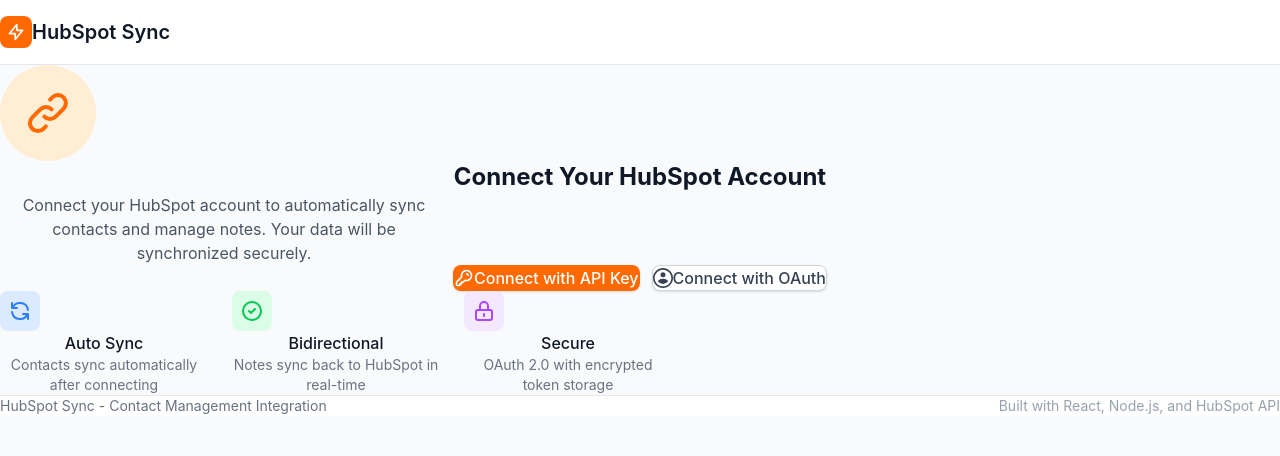
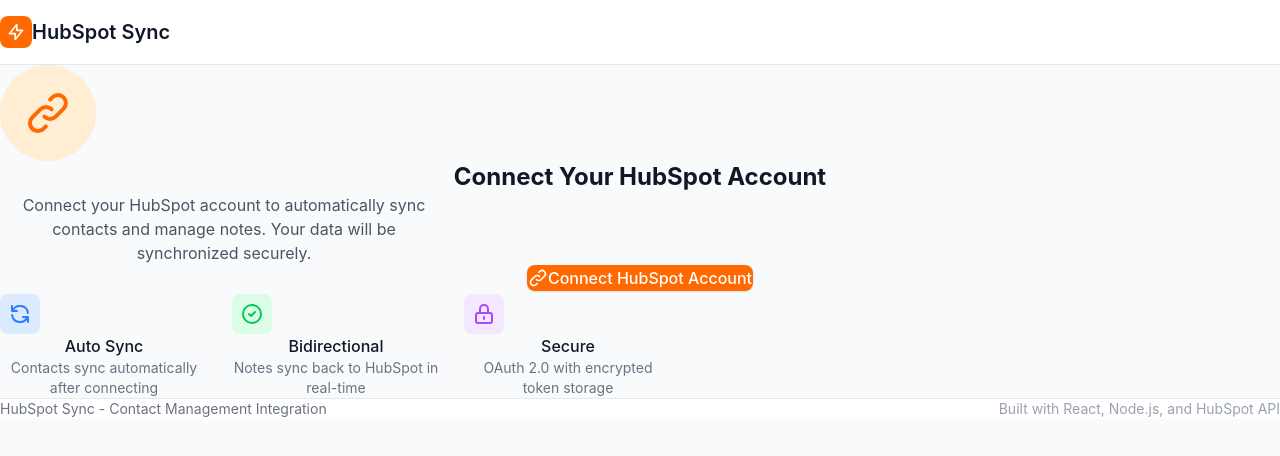
Before and after one commit to Yashvar2004/assignment, a React (Vite) app in the folder frontend/: page / in a window 1280 px wide. Shown: the top 456 px of the page. Built offline with nearby package versions, Linux system fonts and the light colour scheme.

Commit message:
fix: Simplify ConnectButton for PAT auth
- Remove OAuth button (HubSpot disabled public app creation)
- Show single 'Connect HubSpot Account' button
- Use PAT token for authentication

```diff
--- a/frontend/src/components/ConnectButton.tsx
+++ b/frontend/src/components/ConnectButton.tsx
@@ -60,7 +60,6 @@
         notes. Your data will be synchronized securely.
       </p>
 
-      <div className="flex flex-col sm:flex-row gap-3 justify-center">
       <button
         onClick={handlePatConnect}
         disabled={isLoading}
@@ -92,24 +91,12 @@
         ) : (
           <>
             <svg className="w-5 h-5 mr-2" fill="none" stroke="currentColor" viewBox="0 0 24 24">
-                <path strokeLinecap="round" strokeLinejoin="round" strokeWidth={2} d="M15 7a2 2 0 012 2m4 0a6 6 0 01-7.743 5.743L11 17H9v2H7v2H4a1 1 0 01-1-1v-2.586a1 1 0 01.293-.707l5.964-5.964A6 6 0 1121 9z" />
+              <path strokeLinecap="round" strokeLinejoin="round" strokeWidth={2} d="M13.828 10.172a4 4 0 00-5.656 0l-4 4a4 4 0 105.656 5.656l1.102-1.101m-.758-4.899a4 4 0 005.656 0l4-4a4 4 0 00-5.656-5.656l-1.1 1.1" />
             </svg>
-              Connect with API Key
+            Connect HubSpot Account
           </>
         )}
       </button>
-
-        <button
-          onClick={handleConnect}
-          disabled={isLoading}
-          className="inline-flex items-center px-6 py-3 border border-gray-300 text-base font-medium rounded-lg shadow-sm text-gray-700 bg-white hover:bg-gray-50 focus:outline-none focus:ring-2 focus:ring-offset-2 focus:ring-orange-500 disabled:opacity-50 disabled:cursor-not-allowed transition-colors"
-        >
-          <svg className="w-5 h-5 mr-2" fill="currentColor" viewBox="0 0 24 24">
-            <path d="M12 0C5.373 0 0 5.373 0 12s5.373 12 12 12 12-5.373 12-12S18.627 0 12 0zm0 2c5.523 0 10 4.477 10 10s-4.477 10-10 10S2 17.523 2 12 6.477 2 12 2zm0 3a3 3 0 100 6 3 3 0 000-6zm0 14.2a7.2 7.2 0 01-6-3.22c.03-1.99 4-3.08 6-3.08 1.99 0 5.97 1.09 6 3.08a7.2 7.2 0 01-6 3.22z" />
-          </svg>
-          Connect with OAuth
-        </button>
-      </div>
 
       {error && (
         <div className="mt-4 p-3 bg-red-50 border border-red-200 rounded-lg">
```
Lines whose indentation alone changed are shown as unchanged.
